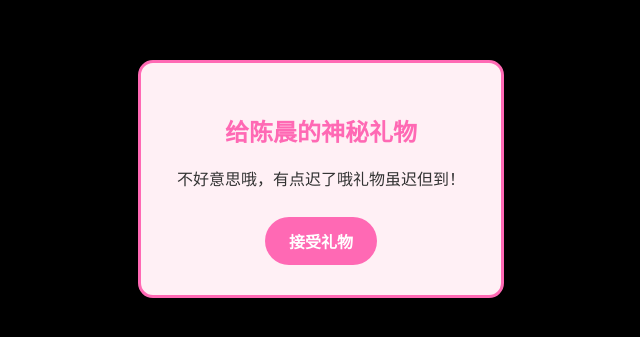
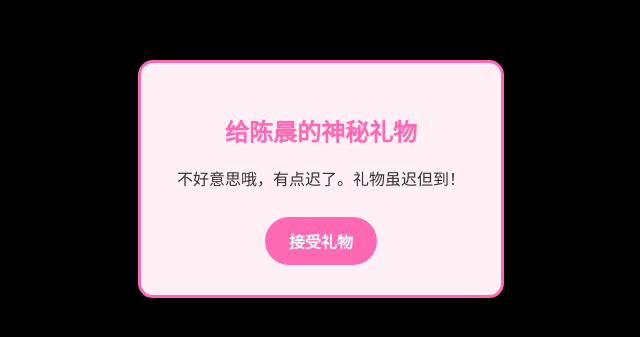
Before and after one commit to wenliang-ctrl/wenliangweb, a plain HTML site: page index.html in a window 1280 px wide. Shown: the part 221-558 px from the top of the page, 319-959 px from the left. Drawn offline with Linux system fonts and the light colour scheme.

Commit message:
Update index.html

```diff
--- a/index.html
+++ b/index.html
@@ -175,7 +175,7 @@
             ['#F0FFF0', '#2E8B57'],  // 蜂蜜露 + 海洋绿
         ];
 
-     // 温暖话语集合 - 给那个特别的人
+
 const tips = [
     "愿你每天都能找到生活中的小确幸。",
     "相信自己，你是这世上无可替代的存在。",
@@ -384,7 +384,7 @@ const tips = [
             title.textContent = '给陈晨的神秘礼物';
 
             const content = document.createElement('p');
-            content.textContent = '不好意思哦，有点迟了哦礼物虽迟但到！';
+            content.textContent = '不好意思哦，有点迟了。礼物虽迟但到！';
 
             const button = document.createElement('button');
             button.className = 'accept-btn';
```
